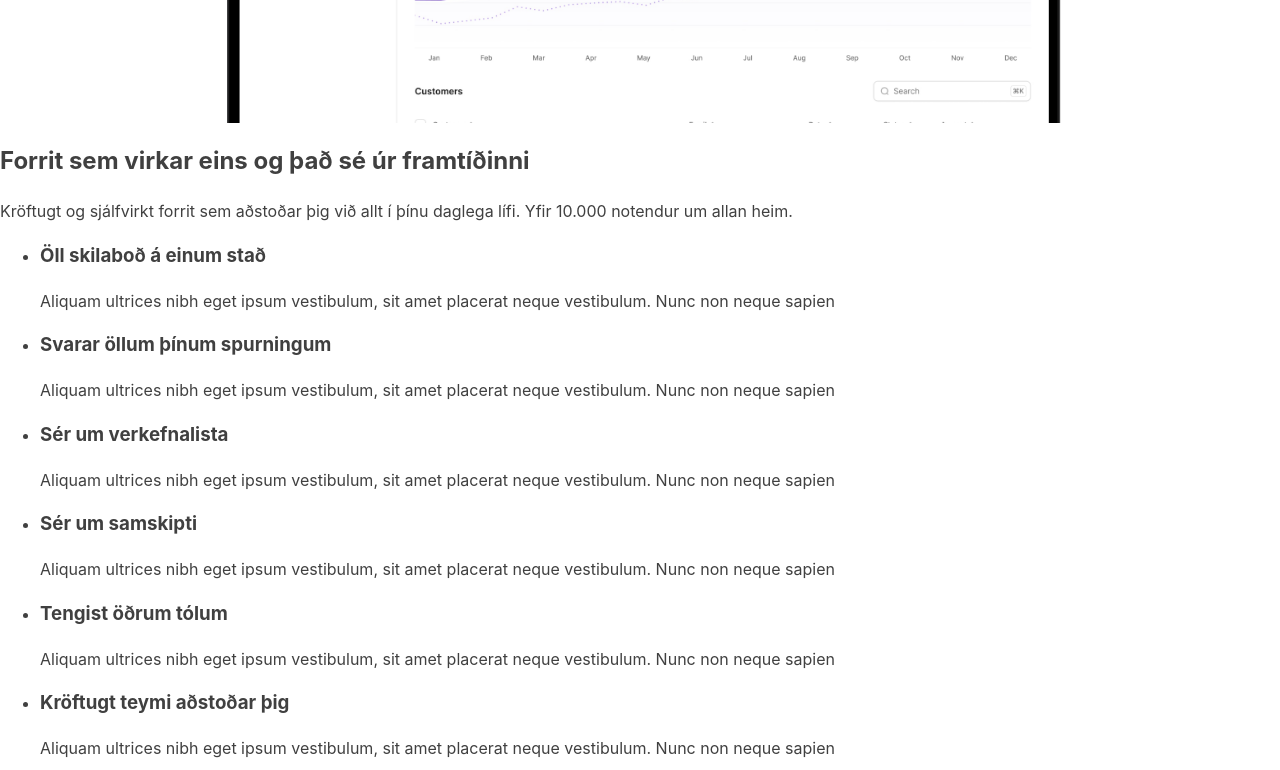
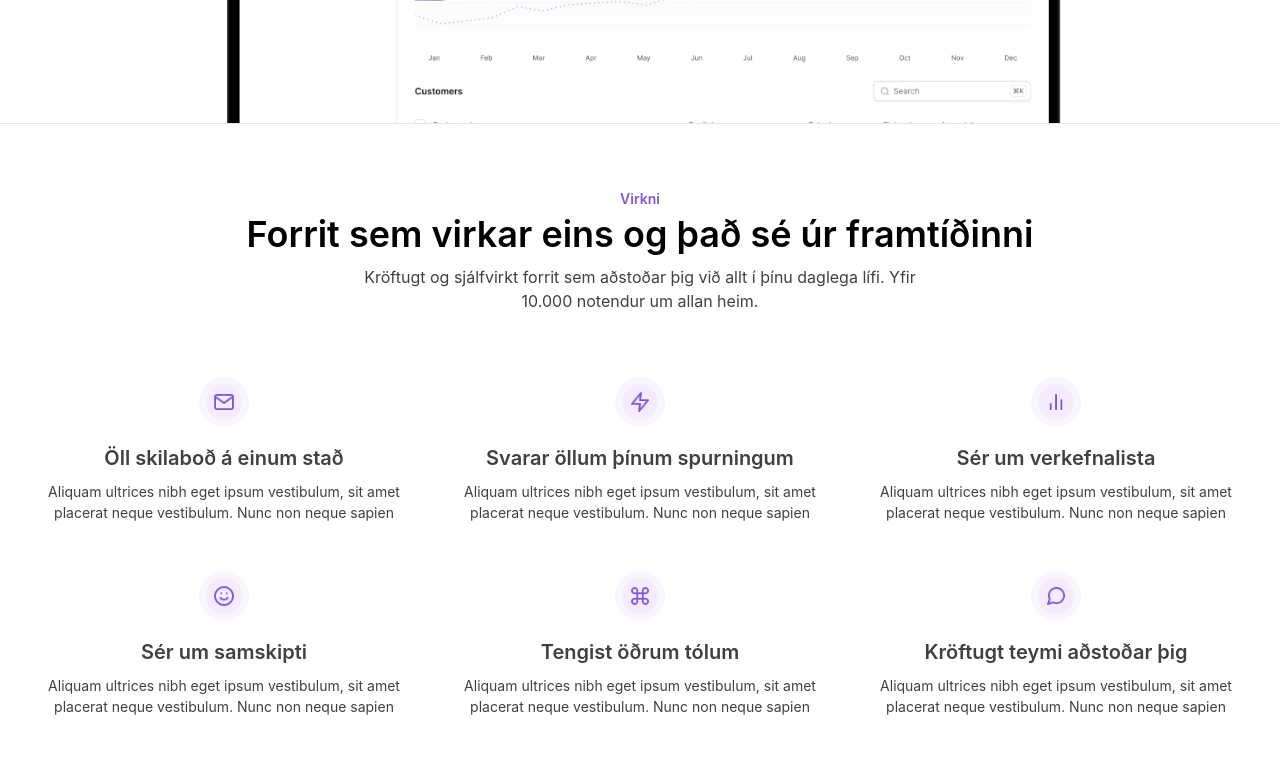
Before and after one commit to SigursteinnOli/vef1-2026-h1, a website: page index.html in a window 1280 px wide. Shown: the part 650-1420 px from the top of the page. Drawn offline with Linux system fonts and the light colour scheme; a web font is replaced by a local one.

Commit message:
features section komið fyrir desktop

```diff
--- a/index.html
+++ b/index.html
@@ -37,18 +37,25 @@
           >
         </div>
         <div class="hero-image">
-          <img src="myndir/MacbookForritDisplay.png" alt="Skjáskot af stjórnborði Forritsins" />
+          <img
+            src="myndir/MacbookForritDisplay.png"
+            alt="Skjáskot af stjórnborði Forritsins"
+          />
         </div>
       </section>
 
-      <section class="features">
-        <h2>Forrit sem virkar eins og það sé úr framtíðinni</h2>
-        <p>
-          Kröftugt og sjálfvirkt forrit sem aðstoðar þig við allt í þínu daglega
-          lífi. Yfir 10.000 notendur um allan heim.
-        </p>
+      <section class="features container">
+        <div class="features-header">
+          <p class="virkni">Virkni</p>
+          <h2>Forrit sem virkar eins og það sé úr framtíðinni</h2>
+          <p>
+            Kröftugt og sjálfvirkt forrit sem aðstoðar þig við allt í þínu
+            daglega lífi. Yfir 10.000 notendur um allan heim.
+          </p>
+        </div>
         <ul class="feature-list">
           <li class="feature-card">
+            <img src="myndir/FeatureMail.png">
             <h3>Öll skilaboð á einum stað</h3>
             <p>
               Aliquam ultrices nibh eget ipsum vestibulum, sit amet placerat
@@ -56,6 +63,7 @@
             </p>
           </li>
           <li class="feature-card">
+            <img src="myndir/Featured lightning.png">
             <h3>Svarar öllum þínum spurningum</h3>
             <p>
               Aliquam ultrices nibh eget ipsum vestibulum, sit amet placerat
@@ -63,6 +71,7 @@
             </p>
           </li>
           <li class="feature-card">
+            <img src="myndir/Featured stats.png">
             <h3>Sér um verkefnalista</h3>
             <p>
               Aliquam ultrices nibh eget ipsum vestibulum, sit amet placerat
@@ -71,6 +80,7 @@
           </li>
 
           <li class="feature-card">
+            <img src="myndir/Featured smiley.png">
             <h3>Sér um samskipti</h3>
             <p>
               Aliquam ultrices nibh eget ipsum vestibulum, sit amet placerat
@@ -79,6 +89,7 @@
           </li>
 
           <li class="feature-card">
+            <img src="myndir/Featured circles.png">
             <h3>Tengist öðrum tólum</h3>
             <p>
               Aliquam ultrices nibh eget ipsum vestibulum, sit amet placerat
@@ -87,6 +98,7 @@
           </li>
 
           <li class="feature-card">
+            <img src="myndir/Featured text.png">
             <h3>Kröftugt teymi aðstoðar þig</h3>
             <p>
               Aliquam ultrices nibh eget ipsum vestibulum, sit amet placerat
--- /dev/null
+++ b/styles/_features.scss
@@ -0,0 +1,65 @@
+.features {
+  padding-block: var(--spacing-16);
+  border-top: 1px solid var(--color-border);
+}
+
+.features-header {
+  display: flex;
+  flex-direction: column;
+  align-items: center;
+  text-align: center;
+
+  .virkni {
+    color: var(--color-primary);
+    font-size: var(--font-size-small);
+    font-weight: var(--font-weight-semibold);
+  }
+
+  h2{
+    margin-block: var(--spacing-1) var(--spacing-2);
+    font-size: var(--font-size-display-md);
+    line-height: var(--line-height-heading);
+    color: var(--color-black);
+    font-weight: var(--font-weight-semibold);
+  }
+
+  p{
+    max-width: 600px;
+    margin:0;
+    line-height: var(--line-height-base);
+  }
+}
+
+.features .feature-list{
+    display: grid;
+    grid-template-columns: repeat(3, 1fr);
+    gap: var(--spacing-12) var(--spacing-8);
+
+    margin: var(--spacing-16) 0 0;
+    padding: 0;
+    list-style: none;
+}
+
+.features .feature-card {
+    display: flex;
+    flex-direction: column;
+    align-items: center;
+    text-align: center;
+
+    img{
+        max-width:50px;
+        height: auto;
+    }
+
+    h3 {
+    margin-block: var(--spacing-4) var(--spacing-2);
+    font-size: var(--font-size-large);
+    font-weight: var(--font-weight-semibold);
+  }
+
+  p {
+    margin: 0;
+    font-size: var(--font-size-small);
+    line-height: var(--line-height-base);
+  }
+}
--- a/styles/styles.scss
+++ b/styles/styles.scss
@@ -4,3 +4,4 @@
 @use "header";
 @use "footer";
 @use "hero";
+@use "features"
```
Also changed, not shown: styles.css, 1 other file.
